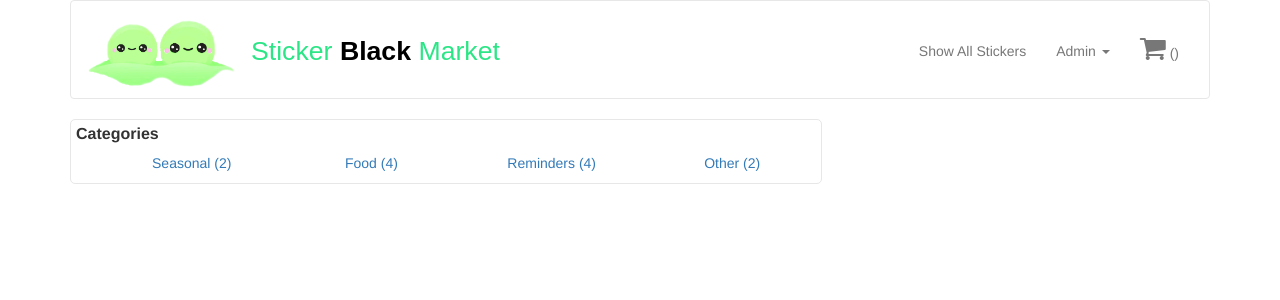
After one commit to minhwebc/eCommerce, a CodeIgniter app: the page made by application/views/stickers.php in a window 1280 px wide. The commit adds this page. Shown: the top 300 px of the page. Run offline with CodeIgniter, Linux system fonts and the light colour scheme; data that the repository does not hold is empty; some libraries are stand-ins or nearby versions.

Commit message:
Sticker categories implemented

```diff
--- a/application/config/routes.php
+++ b/application/config/routes.php
@@ -12,5 +12,5 @@ $route['logoff'] = 'users/logoff';
 $route['products/show/(:any)'] = 'products/show/$1';
 $route['dashboard/edit/(:any)'] = "dashboard/edit/$1";
 $route['dashboard/delete/(:any)'] = "dashboard/delete/$1";
-$route['/products/all/(:any)'] = '/products/all/$1';
+$route['/products/stickers/(:any)'] = '/products/stickers/$1';
 $route['orders/show/(:any)'] = "orders/show/$1";
--- a/application/controllers/dashboard.php
+++ b/application/controllers/dashboard.php
@@ -31,7 +31,7 @@ class dashboard extends CI_Controller {
         $config = array();
         $config['base_url'] = ('/dashboard/products');
         $config['total_rows'] = $this->product->count_products();
-        $config['per_page'] = 4;
+        $config['per_page'] = 5;
         $config['attributes'] = array('class' => 'inactive');
         $config['num_tag_open'] = '<li>';
         $config['num_tag_close'] = '</li>';
--- a/application/views/index.php
+++ b/application/views/index.php
@@ -46,7 +46,7 @@
                 } ?>
                 </div>
              <div id="footer">
-                <a href="/products/all">See more</a>
+                <a href="/products/stickers/all">See more</a>
             </div>
         </div>
     </body>
--- a/application/views/partials/nav.php
+++ b/application/views/partials/nav.php
@@ -16,7 +16,7 @@
              <ul class="nav navbar-nav">
             </ul>
             <ul class="nav navbar-nav navbar-right" id="nav-right">
-                <li><a href="/products/all">Show All Stickers</a></li>
+                <li><a href="/products/stickers/all">Show All Stickers</a></li>
                 <li class="dropdown">
                     <a href="#" class="dropdown-toggle" data-toggle="dropdown" role="button"
                          aria-haspopup="true" aria-expanded="false">Admin <span class="caret"></span></a>
@@ -25,8 +25,6 @@
                             <li><a href="/users/signin">Sign In</a></li>
                             <li><a href="/users/register">Register</a></li>
                         <?php } else { ?>
-                            <li><a href="/orders">Your Orders</a></li>
-                            <li><a href="/users/account">Account Settings</a></li>
                             <li><a href="/logoff">Log off</a></li>
                         <?php } ?>
                     </ul>
--- /dev/null
+++ b/application/views/stickers.php
@@ -0,0 +1,87 @@
+<!DOCTYPE html>
+<html>
+	<head>
+		<title>Home</title>
+		<meta charset="UTF-8">
+        <style type="text/css">
+
+            .jumbotron, .navbar {
+                background-color: white;
+                border: 1px solid e7e7e7;
+            }
+
+            .sort_controls {
+                margin: 25px 0px;
+                vertical-align:top;
+            }
+
+            #categories {
+                width: 66%;
+                border: 1px solid #E7E7E7;
+                border-radius: 5px;
+                height: 65px;
+                margin-bottom: 20px;
+            }
+
+            #categories h3 {
+                margin: 5px 0px 0px 5px;
+                font-size: 16px;
+                font-weight: bold;
+            }
+
+            #categories table {
+                margin-top: 10px;
+                margin-left: 30px;
+                text-align: center;
+            }
+
+            #categories td {
+                width: 200px;
+            }
+
+        </style>
+	</head>
+	<body>
+        <div class="container">
+            <?php $this->load->view('partials/nav'); ?>
+            <div id="categories">
+                <h3>Categories</h3>
+                <table>
+                    <tr>
+                        <td><a href='/products/stickers/seasonal'>Seasonal (2)</a></td>
+                        <td><a href='/products/stickers/food'>Food (4)</a></td>
+                        <td><a href='/products/stickers/reminders'>Reminders (4)</a></td>
+                        <td><a href='/products/stickers/other'>Other (2)</a></td>
+                    </tr>
+                </table>
+            </div>
+
+            <div id ="listing_wrapper">
+
+                <?php $count=0;
+                foreach($results as $product){
+                    if ($count % 2 == 0){ ?>
+                        <div class ="row">
+                    <?php }
+                        $count ++; ?>
+                        <div class="col-md-4">
+                            <a href="/products/show/<?= $product->id ?>" class="thumbnail">
+                        <img src="/assets/images/<?= $product->source ?>"
+                             alt="Kawaii Bag"></a></div>
+                        <?php if ($count % 2 == 0){ ?>
+                            </div>
+                        <?php }
+                } ?>
+                </div>
+            <nav>
+
+
+        <nav>
+            <ul class="pagination">
+                <?= $links ?>
+            </ul>
+                </nav>
+
+        </div>
+    </body>
+</html>
```
Also changed, not shown: application/controllers/products.php (+7 -7 lines), application/models/product.php (+41 -3 lines), application/views/all.php (deleted, +0 -52 lines).
